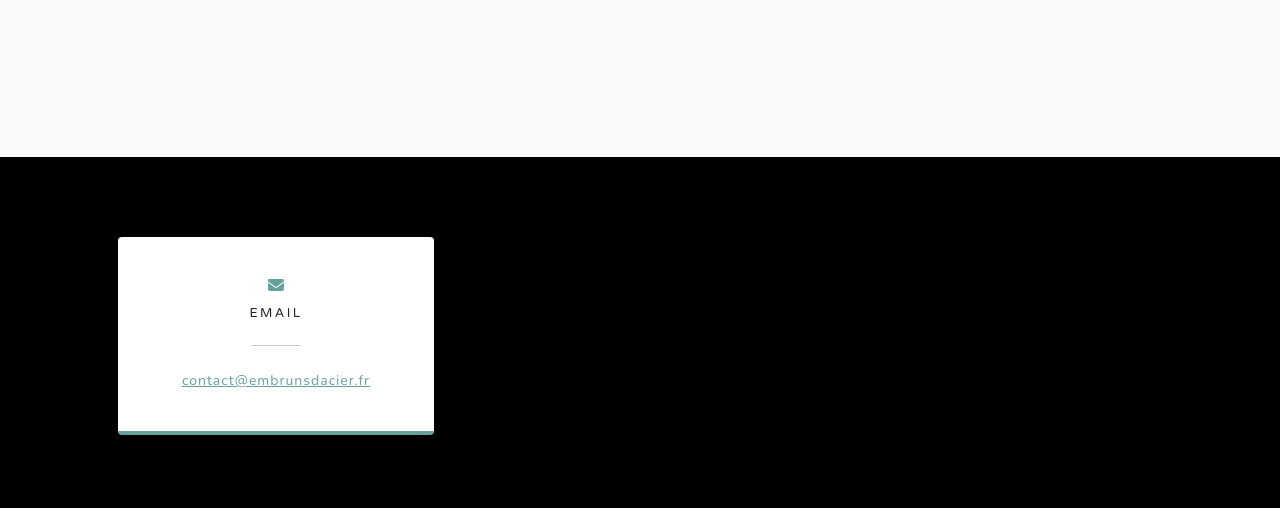
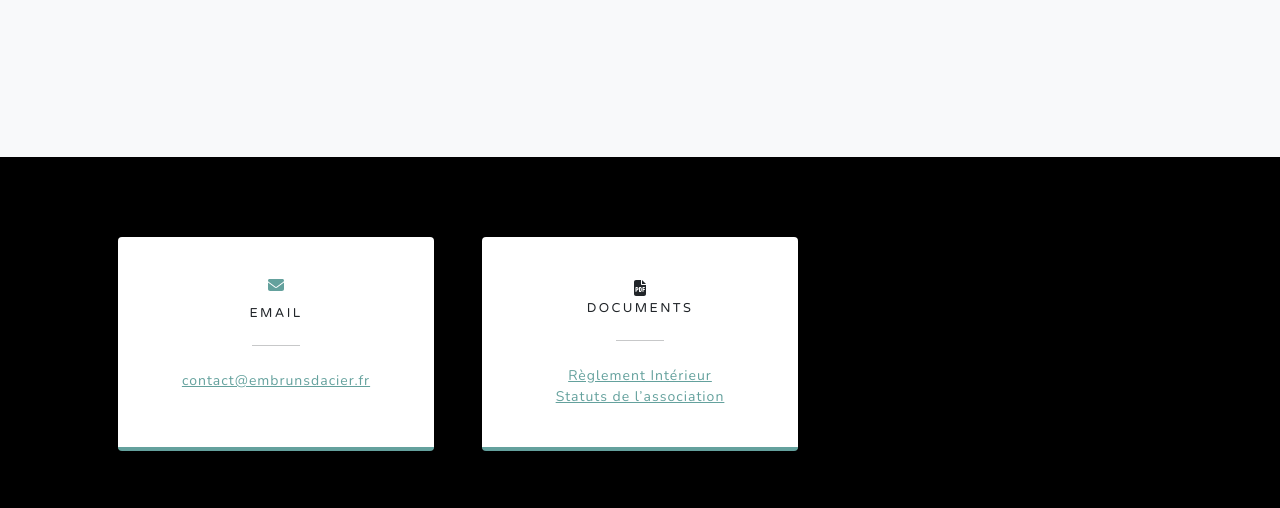
Before and after one commit to Edk0sauss/Embruns-d-Acier.github.io, a plain HTML site: page index.html in a window 1280 px wide. Shown: the part 3468-3976 px from the top of the page. Drawn offline with nearby package versions, Linux system fonts and the light colour scheme.

Commit message:
Documents

```diff
--- a/index.html
+++ b/index.html
@@ -176,16 +176,17 @@
                             </div>
                         </div>
                     </div>
-                    <!-- <div class="col-md-4 mb-3 mb-md-0"> -->
-                    <!--     <div class="card py-4 h-100"> -->
-                    <!--         <div class="card-body text-center"> -->
-                    <!--             <i class="fas fa-mobile-alt text-primary mb-2"></i> -->
-                    <!--             <h4 class="text-uppercase m-0">Phone</h4> -->
-                    <!--             <hr class="my-4 mx-auto" /> -->
-                    <!--             <div class="small text-black-50">+1 (555) 902-8832</div> -->
-                    <!--         </div> -->
-                    <!--     </div> -->
-                    <!-- </div> -->
+                    <div class="col-md-4 mb-3 mb-md-0">
+                        <div class="card py-4 h-100">
+                            <div class="card-body text-center">
+                                <i class="fas fa-file-pdf"></i>
+                                <h4 class="text-uppercase m-0">Documents</h4>
+                                <hr class="my-4 mx-auto" />
+                                <div class="small text-black-50"><a href="RI.pdf">Règlement Intérieur</a></div>
+                                <div class="small text-black-50"><a href="statuts.pdf">Statuts de l’association</a></div>
+                            </div>
+                        </div>
+                    </div>
                 </div>
                 <div class="social d-flex justify-content-center">
                     <!-- <a class="mx-2" href="#!"><i class="fab fa-twitter"></i></a> -->
```
